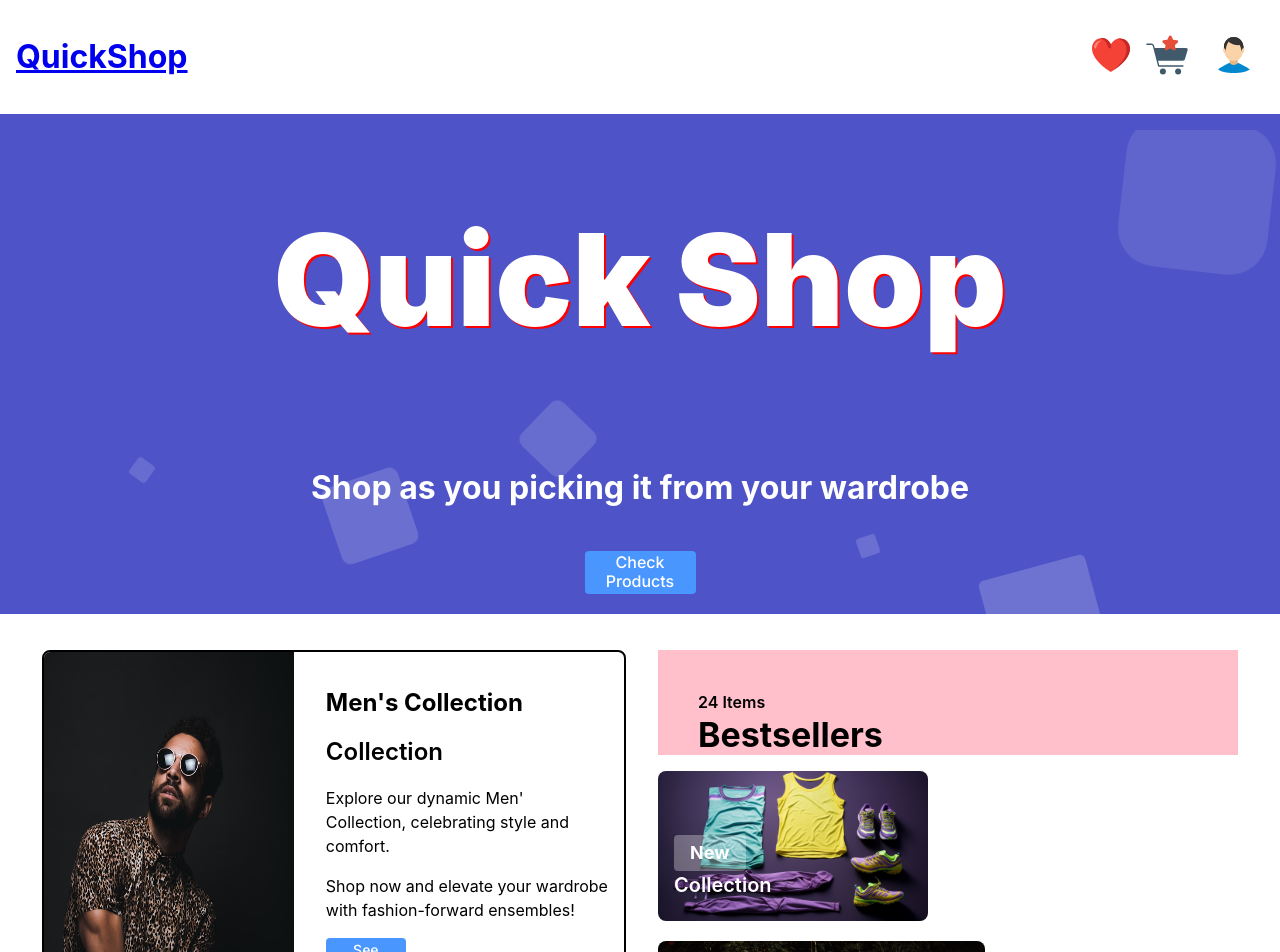
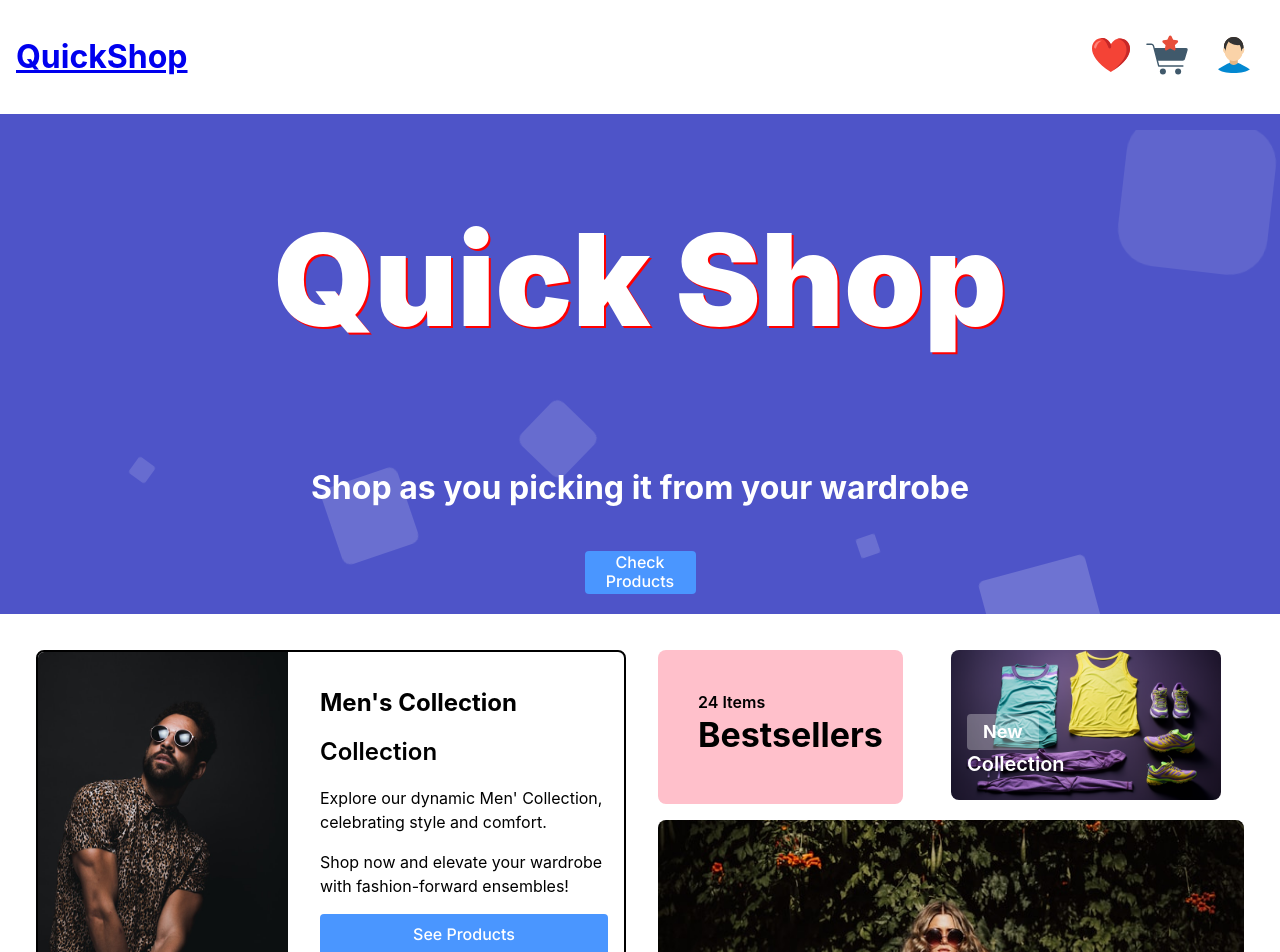
Before and after one commit to amijugjug/Quick-shop, a React (Create React App) app in the folder client/: page / in a window 1280 px wide. Shown: the top 952 px of the page. Built offline with nearby package versions, Linux system fonts and the light colour scheme.

Commit message:
style: homepage distorted design update

```diff
--- a/client/src/pages/HomePage/HomePage.module.css
+++ b/client/src/pages/HomePage/HomePage.module.css
@@ -111,15 +111,16 @@
 
 .box {
   display: flex;
-  flex-direction: column;
   gap: 1rem;
+  justify-content: space-between;
   border-radius: 0.5rem;
   width: 100%;
 }
 
 .box1 {
   background: pink;
-  padding: 40px 0 0 40px;
+  padding: 40px 20px 0 40px;
+  border-radius: 0.5rem;
 }
 
 .box1Title {
@@ -184,7 +185,7 @@
   object-fit: cover;
   object-position: center;
   border-radius: 0.5rem;
-  width: 100%;
+  width: 100% !important;
 }
 
 .area {
--- a/client/src/pages/HomePage/index.jsx
+++ b/client/src/pages/HomePage/index.jsx
@@ -85,7 +85,7 @@ function GridSection({ navigate }) {
               onClick={() => {
                 navigate('/products?category=men%27s%20clothing');
               }}
-              size="small"
+              size="large"
             />
           </div>
         </div>
```
